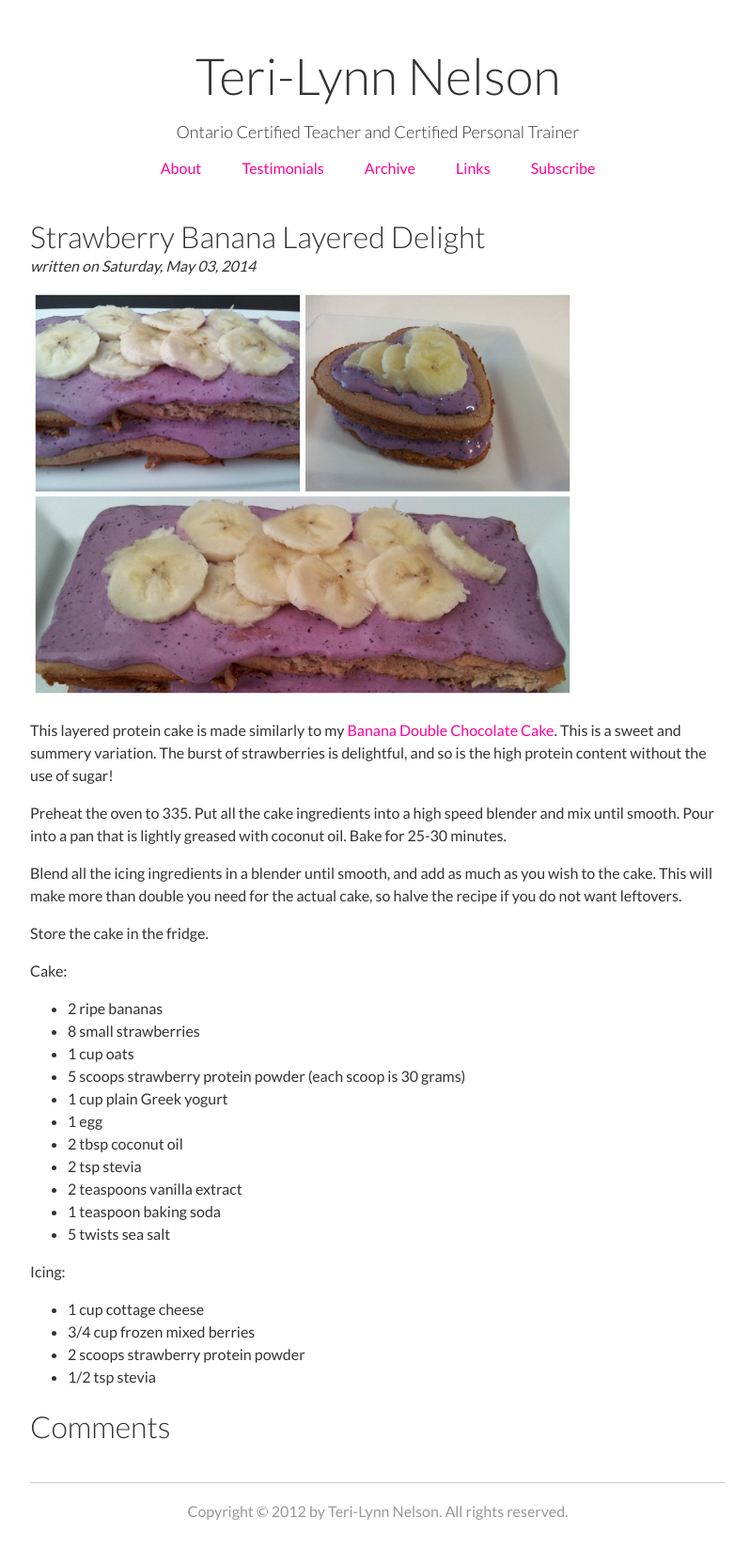
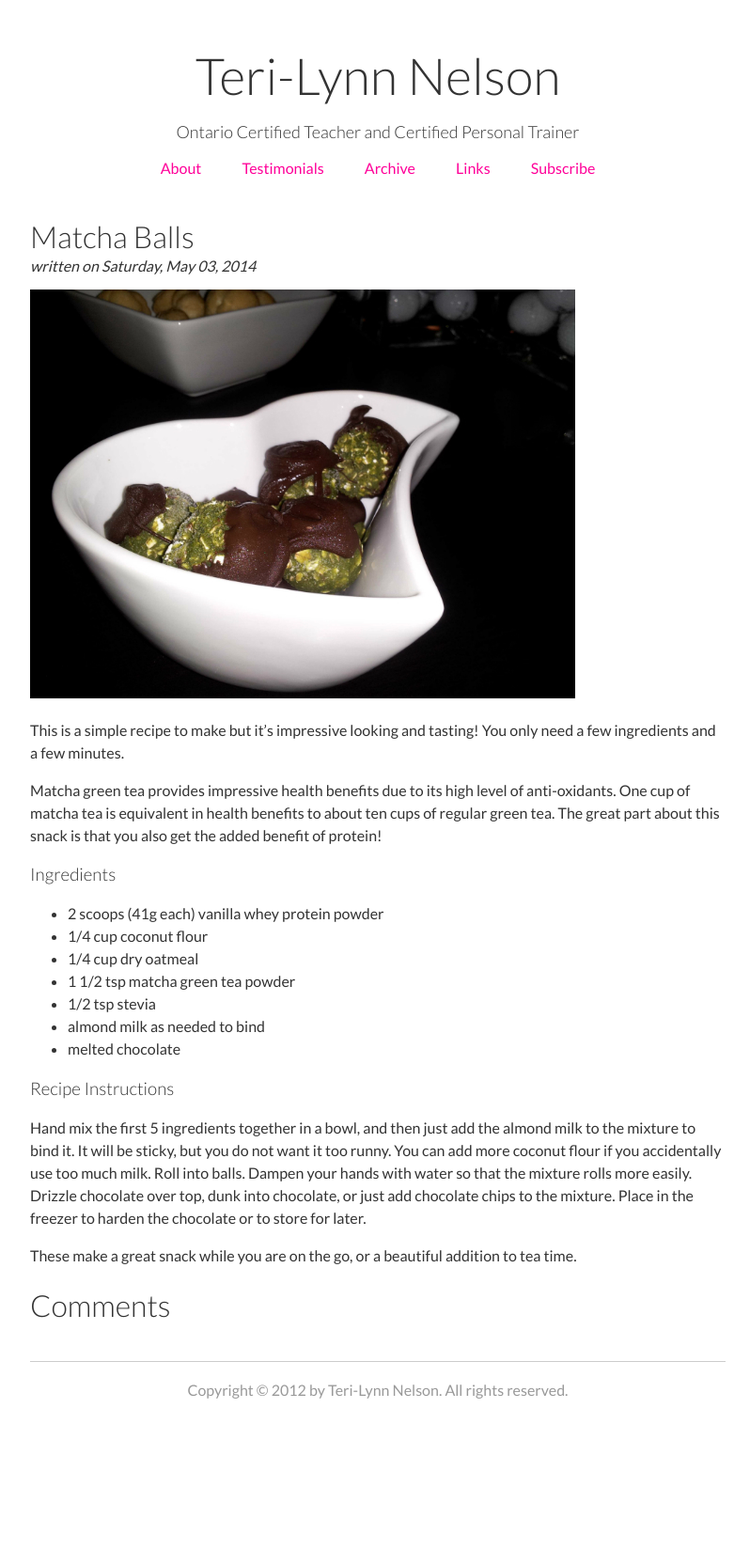
Before and after one commit to teri-lynn/teri-lynn.github.com, a Jekyll site: the page built from _posts/2014-05-03-matcha-balls.md, in a window 1280 px wide. Shown: the whole page at 94% size, without its empty margins (238-1036 px from the left). Built offline with Jekyll 4.4.1, drawn with Linux system fonts in a browser that asks for light colours; Markdown is read by kramdown in place of the engine named in the settings; after the commit the page ends 1536 px from its top, so only the background shows below that.

Commit message:
Saved Post

```diff
--- a/_posts/2014-05-03-matcha-balls.md
+++ b/_posts/2014-05-03-matcha-balls.md
@@ -1,35 +1,26 @@
 ---
 layout: post
-title: Strawberry Banana Layered Delight
+title: Matcha Balls
 ---
 
-![Strawberry Banana Layered Delight](/images/strawberry_banana.jpg)
+![Matcha Balls](/images/matcha_balls.jpg)
 
-This layered protein cake is made similarly to my [Banana Double Chocolate Cake](http://teri-lynn.ca/2014/04/13/protein-cake/). This is a sweet and summery variation. The burst of strawberries is delightful, and so is the high protein content without the use of sugar!
+This is a simple recipe to make but it's impressive looking and tasting! You only need a few ingredients and a few minutes.
 
-Preheat the oven to 335. Put all the cake ingredients into a high speed blender and mix until smooth. Pour into a pan that is lightly greased with coconut oil. Bake for 25-30 minutes.
+Matcha green tea provides impressive health benefits due to its high level of anti-oxidants. One cup of matcha tea is equivalent in health benefits to about ten cups of regular green tea. The great part about this snack is that you also get the added benefit of protein!
 
-Blend all the icing ingredients in a blender until smooth, and add as much as you wish to the cake. This will make more than double you need for the actual cake, so halve the recipe if you do not want leftovers.
+###Ingredients
 
-Store the cake in the fridge.
+- 2 scoops (41g each) vanilla whey protein powder
+- 1/4 cup coconut flour
+- 1/4 cup dry oatmeal
+- 1 1/2 tsp matcha green tea powder
+- 1/2 tsp stevia
+- almond milk as needed to bind
+- melted chocolate
 
-Cake:
+###Recipe Instructions
 
-- 2 ripe bananas
-- 8 small strawberries
-- 1 cup oats
-- 5 scoops strawberry protein powder (each scoop is 30 grams)
-- 1 cup plain Greek yogurt
-- 1 egg
-- 2 tbsp coconut oil
-- 2 tsp stevia
-- 2 teaspoons vanilla extract
-- 1 teaspoon baking soda
-- 5 twists sea salt
+Hand mix the first 5 ingredients together in a bowl, and then just add the almond milk to the mixture to bind it. It will be sticky, but you do not want it too runny. You can add more coconut flour if you accidentally use too much milk. Roll into balls. Dampen your hands with water so that the mixture rolls more easily. Drizzle chocolate over top, dunk into chocolate, or just add chocolate chips to the mixture. Place in the freezer to harden the chocolate or to store for later.
 
-Icing:
-
-- 1 cup cottage cheese
-- 3/4 cup frozen mixed berries
-- 2 scoops strawberry protein powder
-- 1/2 tsp stevia
+These make a great snack while you are on the go, or a beautiful addition to tea time.
```
